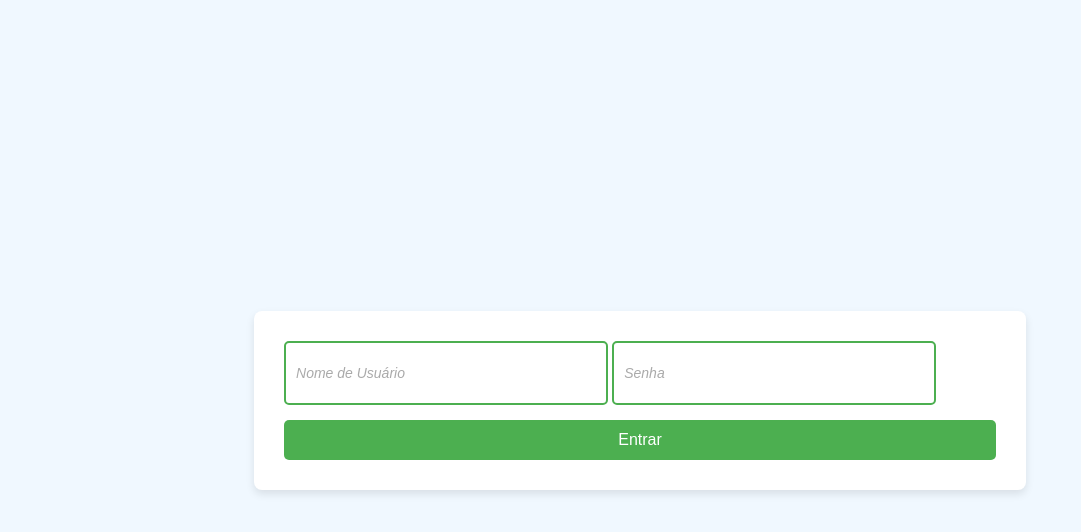
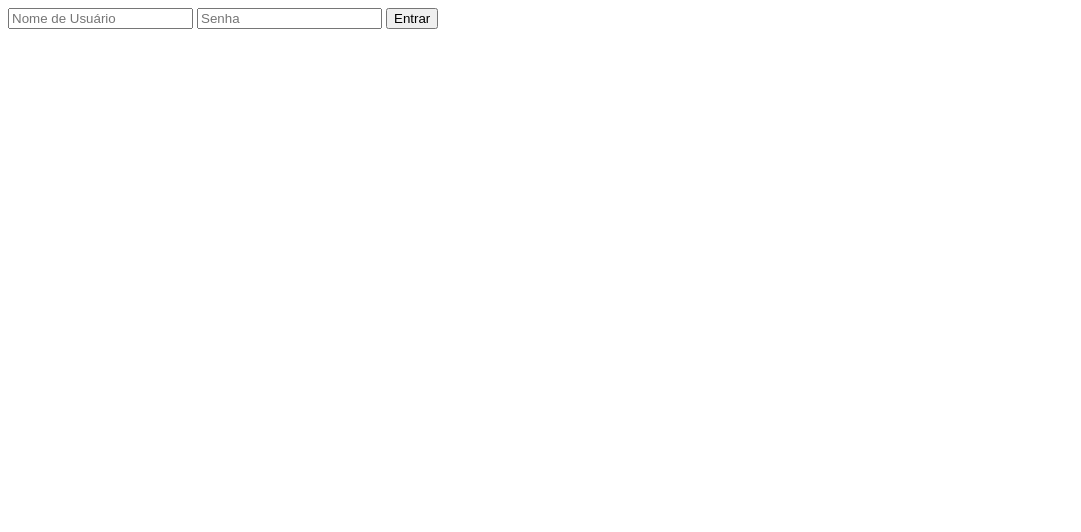
Before and after one commit to HablasBlaBla/HablasBlaBla2, a plain HTML site: page index.html in a window 1280 px wide. Shown: the whole page, without its empty margins (0-1081 px from the left). Drawn offline with Linux system fonts and the light colour scheme.

Commit message:
Alterção na página inicial

```diff
--- a/index.css
+++ /dev/null
@@ -1,74 +0,0 @@
-body {
-    margin: 0;
-    height: 100vh;
-    font-family: 'Segoe UI', Tahoma, Geneva, Verdana, sans-serif;
-    background-color: aliceblue;
-    display: flex;
-    justify-content: center;
-    align-items: center;
-}
-
-#login {
-    display: flex;
-    justify-content: center;
-    align-items: center;
-    flex-direction: column;
-}
-
-.form-container {
-    background-color: white;
-    padding: 30px;
-    border-radius: 8px;
-    box-shadow: 0 4px 8px rgba(0, 0, 0, 0.1);
-}
-
-input[type="text"], input[type="password"] {
-    width: 300px;
-    height: 40px;
-    padding: 10px;
-    font-size: 16px;
-    border: 2px solid #4CAF50;
-    border-radius: 5px;
-    background-color: white;
-    margin-bottom: 15px;
-    transition: border-color 0.5s;
-    outline: none;
-}
-
-input[type="text"]:focus, input[type="password"]:focus {
-    border-color: #007BFF;
-}
-
-input[type="text"]::placeholder, input[type="password"]::placeholder {
-    color: #aaa;
-    font-style: italic;
-    font-size: 14px;
-}
-
-#sign-up {
-    width: 100%;
-    height: 40px;
-    background-color: #4CAF50;
-    color: white;
-    font-size: 16px;
-    border: none;
-    border-radius: 5px;
-    cursor: pointer;
-    transition: background-color 0.3s;
-    outline: none;
-}
-
-#sign-up:hover {
-    background-color: #1c8521;
-    outline: none;
-}
-
-@font-face {
-    font-family: "FonteBomba";
-    src: url('fontes/bombing/Bombing.ttf') format("truetype");
-}
-
-@font-face {
-    font-family: "OnePiece";
-    src: url('fontes/one_piece/ONE\ PIECE.ttf') format("truetype");
-}
--- a/index.html
+++ b/index.html
@@ -4,15 +4,12 @@
     <meta charset="UTF-8">
     <meta name="viewport" content="width=device-width, initial-scale=1.0">
     <title>Página de Login</title>
-    <link rel="stylesheet" href="index.css">
 </head>
 <body>
-    <div id="login">
-        <div class="form-container">
-            <input type="text" id="user" placeholder="Nome de Usuário" />
-            <input type="password" id="password" placeholder="Senha" />
-            <button id="sign-up">Entrar</button>
-        </div>
+    <div id="usuario">
+            <input type="text" id="nome-usuario" placeholder="Nome de Usuário" />
+            <input type="password" id="senha" placeholder="Senha" />
+            <button id="entrar">Entrar</button>
     </div>
 </body>
 </html>
```
